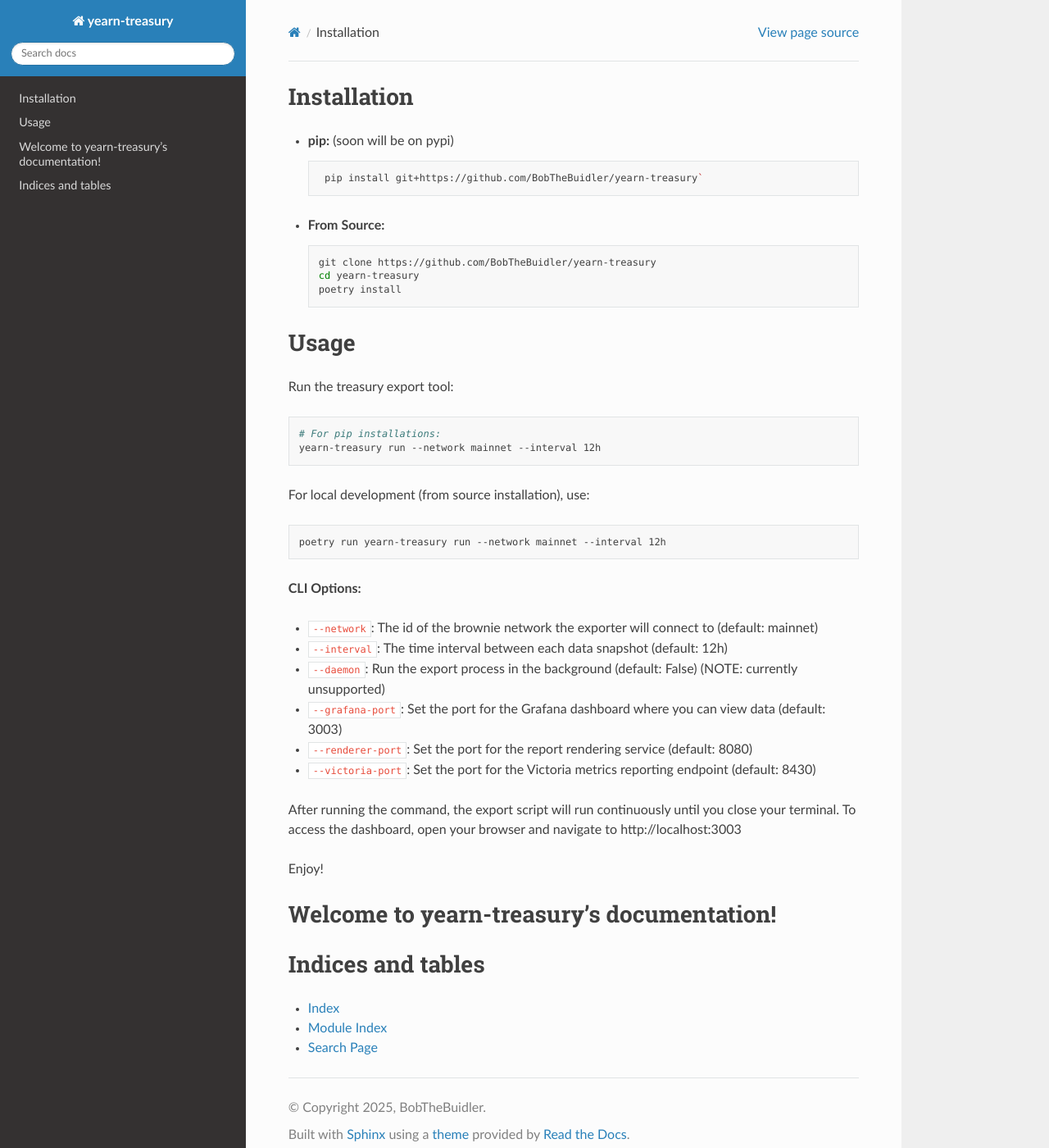
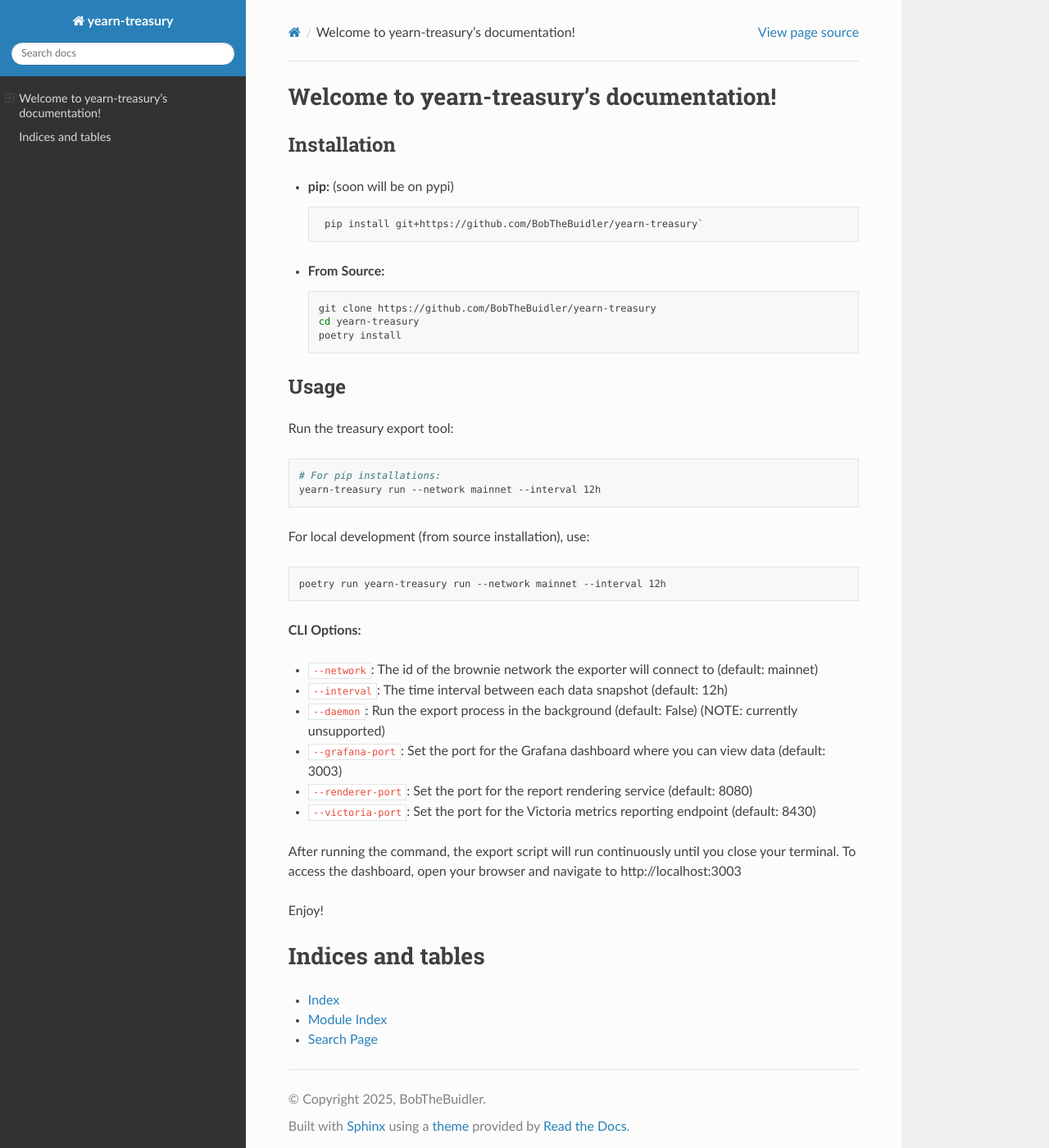
Before and after one commit to BobTheBuidler/yearn-treasury, a Sphinx documentation site: the page built from docs/index.rst, in a window 1280 px wide and 1400 px high. Shown: the whole window at 82% size. Built offline with Sphinx 7.4.7 and the Read the Docs theme 3.1.0, drawn with Linux system fonts in a browser that asks for light colours; pages that are not in the unit, such as notebooks, are missing from menus.

Commit message:
fix(docs): fix header pos (#22)

```diff
--- a/docs/index.rst
+++ b/docs/index.rst
@@ -3,11 +3,11 @@
    You can adapt this file completely to your liking, but it should at least
    contain the root `toctree` directive.
 
+Welcome to yearn-treasury's documentation!
+=============================================
+
 .. include:: ../README.md
    :parser: myst_parser.sphinx_
-
-Welcome to yearn-treasury's documentation!
-=============================================
 
 .. toctree::
    :maxdepth: 2
```
